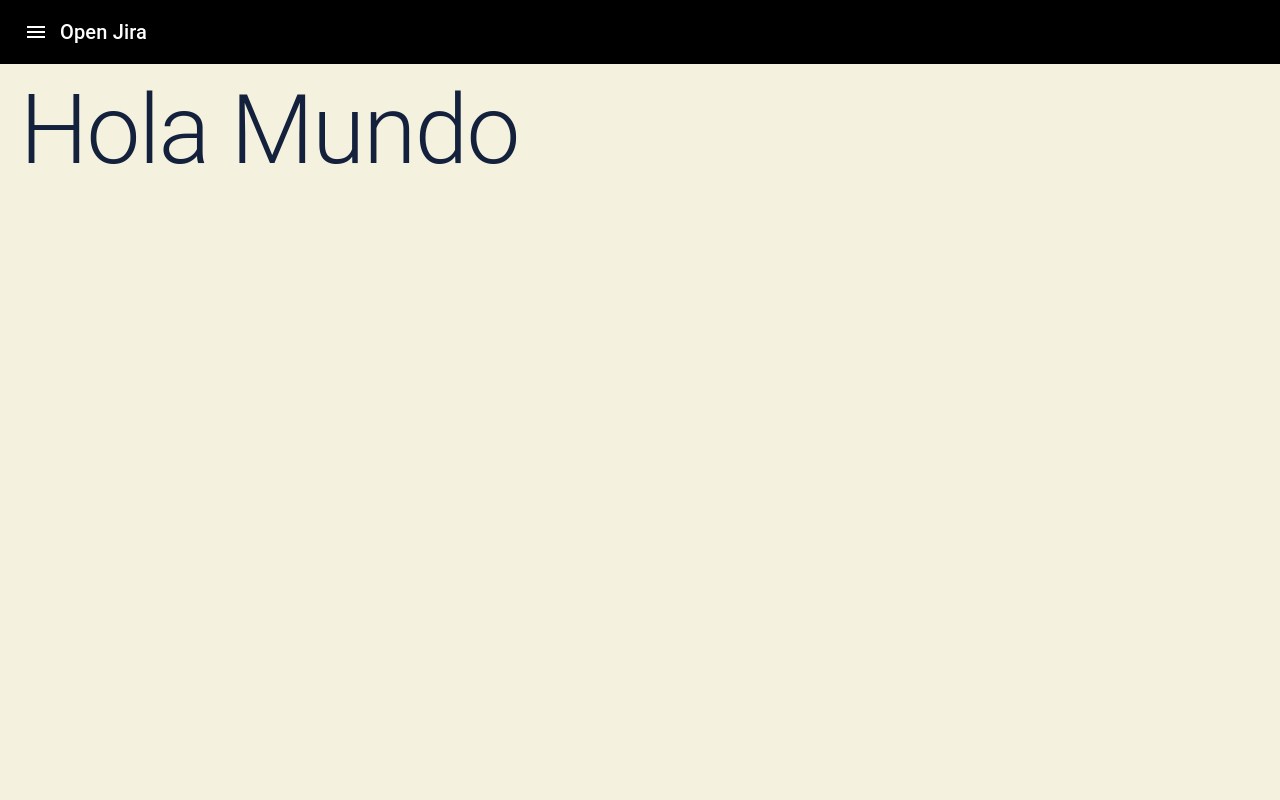
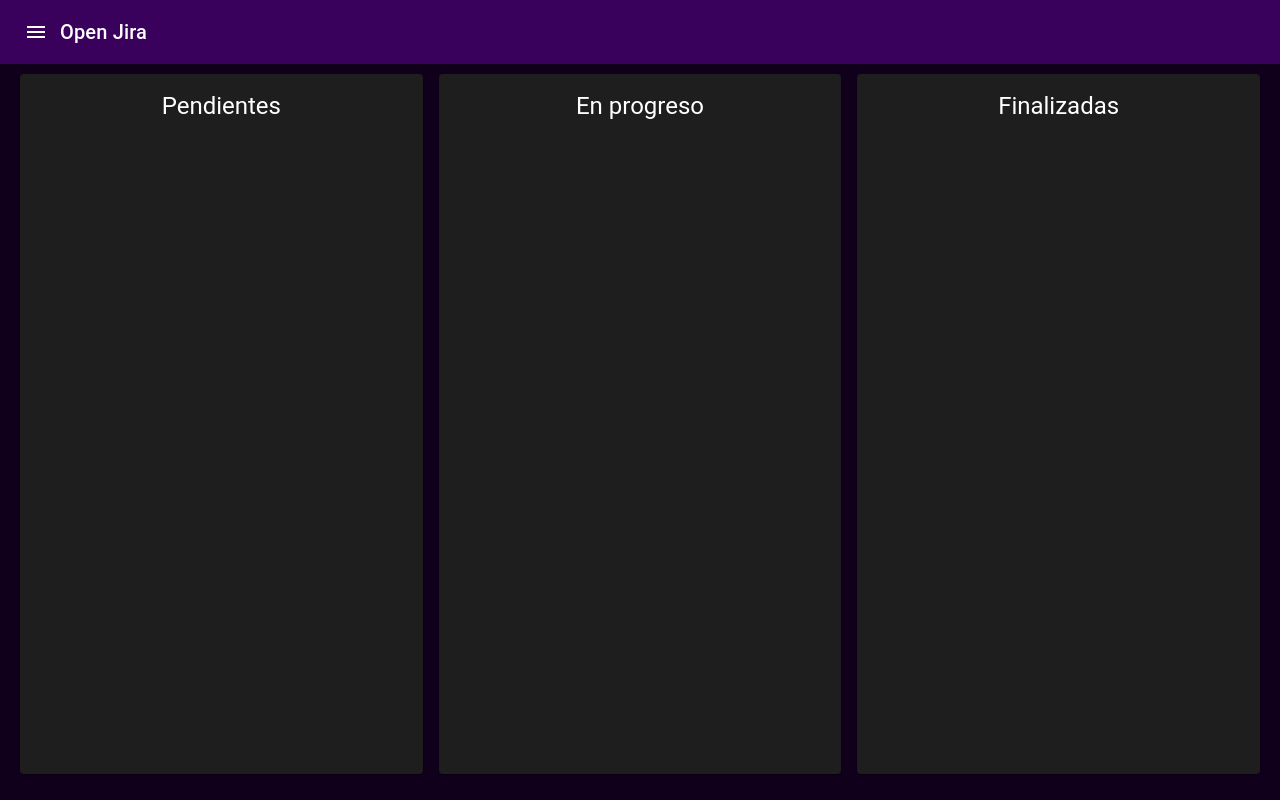
Before and after one commit to Auchan22/openJira, a Next.js app: page / in a window 1280 px wide. Built offline with nearby package versions, Linux system fonts and the light colour scheme.

Commit message:
Clase 105: Diseño de la pag principal

```diff
--- a/pages/_app.tsx
+++ b/pages/_app.tsx
@@ -6,7 +6,7 @@
 function MyApp({ Component, pageProps }: AppProps) {
   return (
     <UIProvider>
-      <ThemeProvider theme={lightTheme}>
+      <ThemeProvider theme={darkTheme}>
         <CssBaseline />
         <Component {...pageProps} />
       </ThemeProvider>
--- a/pages/index.tsx
+++ b/pages/index.tsx
@@ -1,13 +1,37 @@
-import { Typography } from '@mui/material';
+import { Card, CardContent, CardHeader, Grid } from '@mui/material';
 import type { NextPage } from 'next';
 import { Layout } from '../components/layouts';
 
 const Home: NextPage = () => {
   return (
-    <Layout>
-      <Typography variant='h1' color='secondary'>
-        Hola Mundo
-      </Typography>
+    <Layout title='Home - Open Jira'>
+      <Grid container spacing={2}>
+        <Grid item xs={12} sm={4}>
+          <Card sx={{ height: 'calc(100vh - 100px)' }}>
+            <CardHeader
+              title='Pendientes'
+              sx={{ textAlign: 'center', fontWeight: 'bold' }}
+            />
+            <CardContent></CardContent>
+          </Card>
+        </Grid>
+        <Grid item xs={12} sm={4}>
+          <Card sx={{ height: 'calc(100vh - 100px)' }}>
+            <CardHeader
+              title='En progreso'
+              sx={{ textAlign: 'center', fontWeight: 'bold' }}
+            />
+          </Card>
+        </Grid>
+        <Grid item xs={12} sm={4}>
+          <Card sx={{ height: 'calc(100vh - 100px)' }}>
+            <CardHeader
+              title='Finalizadas'
+              sx={{ textAlign: 'center', fontWeight: 'bold' }}
+            />
+          </Card>
+        </Grid>
+      </Grid>
     </Layout>
   );
 };
```
